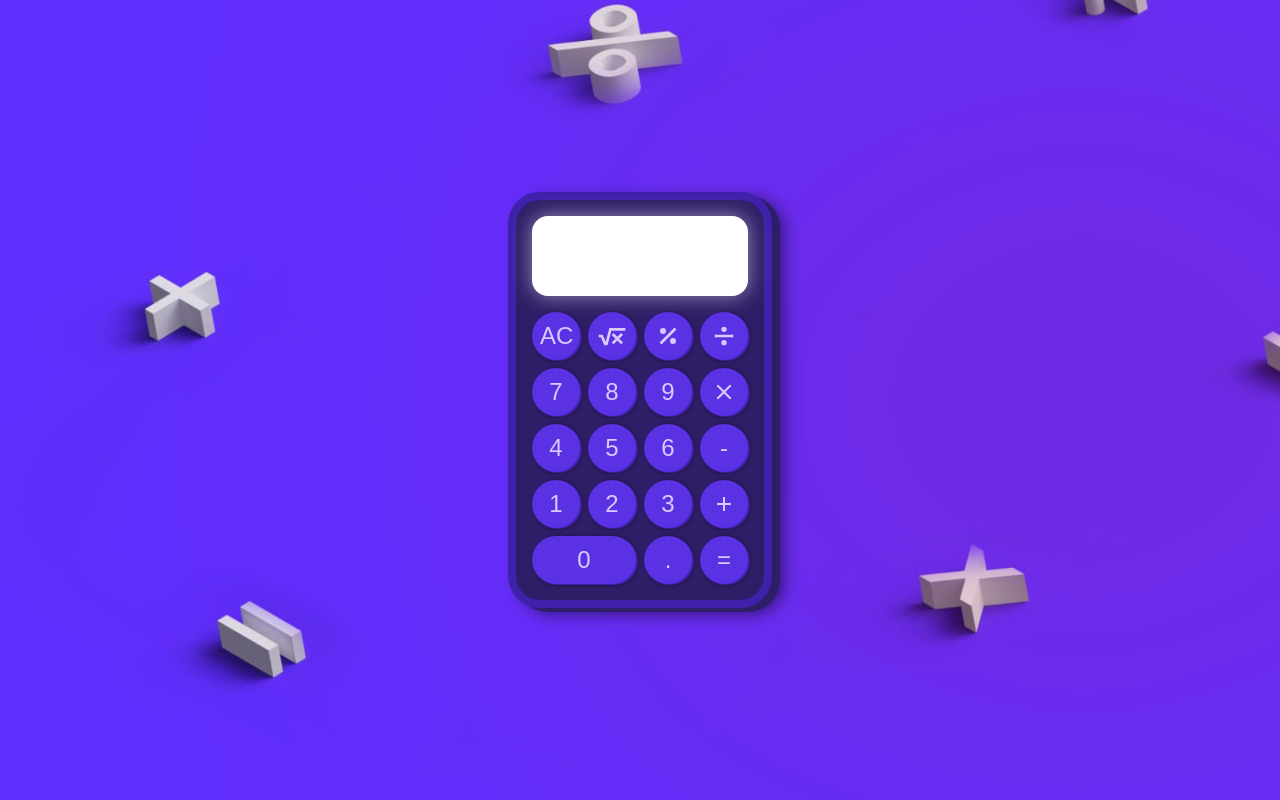
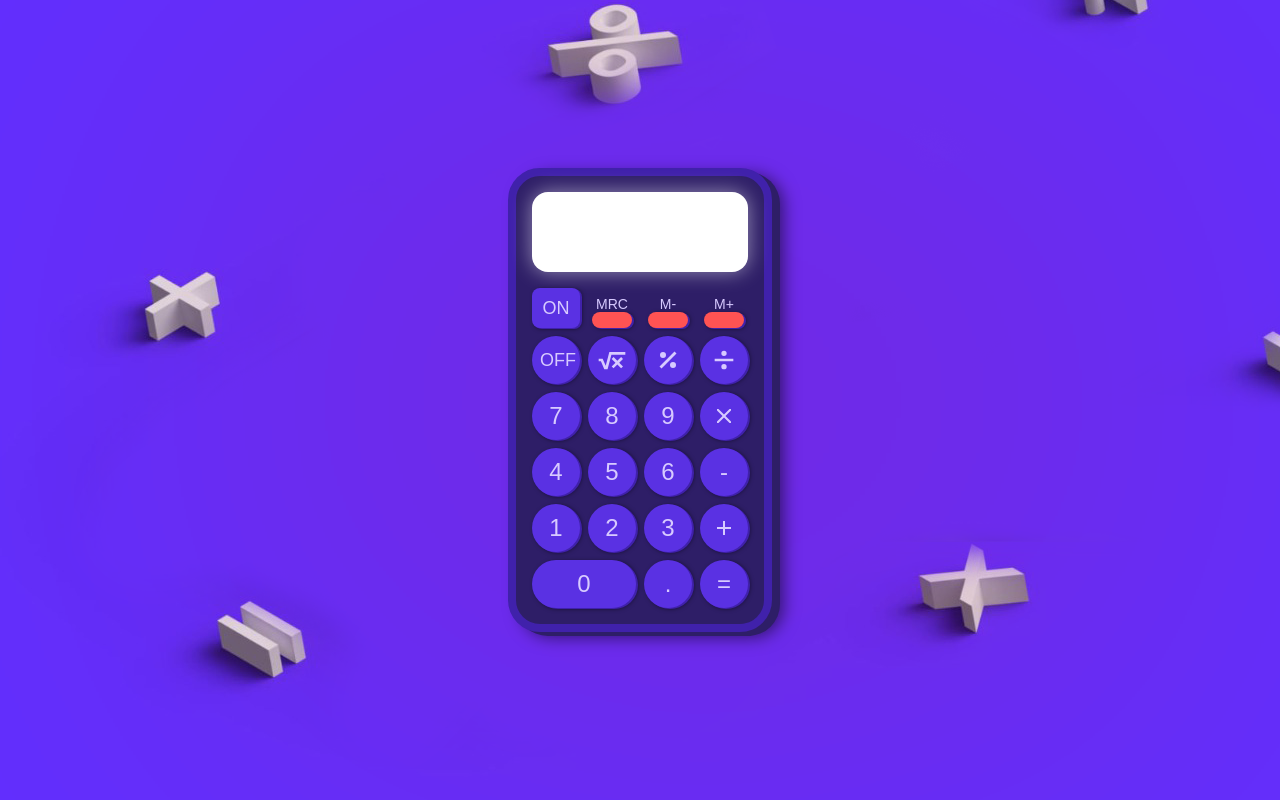
Before and after one commit to MatheusTG/calculator-aps, a website built with Vite: page index.html in a window 1280 px wide. Both pictures are taken after a click on the button 612 px from the left and 336 px from the top of the page. Built offline with nearby package versions, Linux system fonts and the light colour scheme.

Commit message:
class Keybord

```diff
--- a/index.html
+++ b/index.html
@@ -13,56 +13,73 @@
 <body>
   <article class="wrapper">
     <div class="calculator">
-      <div class="display"></div>
+      <div class="display display-on"></div>
       <div class="button-container">
-        <button class="button">AC</button>
-        <button class="button">
-          <svg xmlns="http://www.w3.org/2000/svg" viewBox="0 0 24 24">
+        <button class="button button-on-ce button-long-text" data-value="ON/CE" data-button="CONTROLADOR">
+          ON
+        </button>
+
+        <div class="button-function-container">
+          <span>MRC</span>
+          <button class="button button-function" data-value="MRC" data-button="CONTROLADOR" />
+        </div>
+        <div class="button-function-container">
+          <span>M-</span>
+          <button class="button button-function" data-value="M-" data-button="CONTROLADOR" />
+        </div>
+        <div class="button-function-container">
+          <span>M+</span>
+          <button class="button button-function" data-value="M+" data-button="CONTROLADOR" />
+        </div>
+
+        <button class="button button-long-text" data-value="OFF" data-button="CONTROLADOR">OFF</button>
+        <button class="button" data-value="SQUARE-ROOT" data-button="OPERACAO">
+          <svg data-img="true" xmlns="http://www.w3.org/2000/svg" viewBox="0 0 24 24">
             <title>square-root</title>
-            <path fill="var(--purple-100)" d="M11.76,16.83L14.59,14L11.76,11.17L13.17,9.76L16,12.59L18.83,9.76L20.24,11.17L17.41,14L20.24,16.83L18.83,18.24L16,15.41L13.17,18.24L11.76,16.83M2,11H5V11H5L7.29,16.4L10,6H22V8H11.55L8.68,19H6.22L3.68,13H2V11Z" />
+            <path data-img="true" fill="var(--purple-100)" d="M11.76,16.83L14.59,14L11.76,11.17L13.17,9.76L16,12.59L18.83,9.76L20.24,11.17L17.41,14L20.24,16.83L18.83,18.24L16,15.41L13.17,18.24L11.76,16.83M2,11H5V11H5L7.29,16.4L10,6H22V8H11.55L8.68,19H6.22L3.68,13H2V11Z" />
           </svg>
         </button>
-        <button class="button">
-          <svg xmlns="http://www.w3.org/2000/svg" viewBox="0 0 24 18" width="24" height="24">
+        <button class="button" data-value="PERCENT" data-button="OPERACAO">
+          <svg data-img="true" xmlns="http://www.w3.org/2000/svg" viewBox="0 0 24 18" width="24" height="24">
             <title>percent</title>
-            <path fill="var(--purple-100)" d="M18.5,3.5L3.5,18.5L5.5,20.5L20.5,5.5M7,4A3,3 0 0,0 4,7A3,3 0 0,0 7,10A3,3 0 0,0 10,7A3,3 0 0,0 7,4M17,14A3,3 0 0,0 14,17A3,3 0 0,0 17,20A3,3 0 0,0 20,17A3,3 0 0,0 17,14Z" />
+            <path data-img="true" fill="var(--purple-100)" d="M18.5,3.5L3.5,18.5L5.5,20.5L20.5,5.5M7,4A3,3 0 0,0 4,7A3,3 0 0,0 7,10A3,3 0 0,0 10,7A3,3 0 0,0 7,4M17,14A3,3 0 0,0 14,17A3,3 0 0,0 17,20A3,3 0 0,0 20,17A3,3 0 0,0 17,14Z" />
           </svg>
         </button>
-        <button class="button">
-          <svg xmlns="http://www.w3.org/2000/svg" viewBox="0 0 24 24">
+        <button class="button" data-value="DIVISION" data-button="OPERACAO">
+          <svg data-img="true" xmlns="http://www.w3.org/2000/svg" viewBox="0 0 24 24">
             <title>division</title>
-            <path fill="var(--purple-100)" d="M19,13H5V11H19V13M12,5A2,2 0 0,1 14,7A2,2 0 0,1 12,9A2,2 0 0,1 10,7A2,2 0 0,1 12,5M12,15A2,2 0 0,1 14,17A2,2 0 0,1 12,19A2,2 0 0,1 10,17A2,2 0 0,1 12,15Z" />
+            <path data-img="true" fill="var(--purple-100)" d="M19,13H5V11H19V13M12,5A2,2 0 0,1 14,7A2,2 0 0,1 12,9A2,2 0 0,1 10,7A2,2 0 0,1 12,5M12,15A2,2 0 0,1 14,17A2,2 0 0,1 12,19A2,2 0 0,1 10,17A2,2 0 0,1 12,15Z" />
           </svg>
         </button>
 
-        <button class="button">7</button>
-        <button class="button">8</button>
-        <button class="button">9</button>
-        <button class="button">
-          <svg xmlns="http://www.w3.org/2000/svg" viewBox="0 0 24 18" width="24" height="24">
+        <button class="button" data-value="7" data-button="NUMERICO">7</button>
+        <button class="button" data-value="8" data-button="NUMERICO">8</button>
+        <button class="button" data-value="9" data-button="NUMERICO">9</button>
+        <button class="button" data-value="MULTIPLICATION" data-button="OPERACAO">
+          <svg data-img="true" xmlns="http://www.w3.org/2000/svg" viewBox="0 0 24 18" width="24" height="24">
             <title>window-close</title>
-            <path fill="var(--purple-100)" d="M13.46,12L19,17.54V19H17.54L12,13.46L6.46,19H5V17.54L10.54,12L5,6.46V5H6.46L12,10.54L17.54,5H19V6.46L13.46,12Z" />
+            <path data-img="true" fill="var(--purple-100)" d="M13.46,12L19,17.54V19H17.54L12,13.46L6.46,19H5V17.54L10.54,12L5,6.46V5H6.46L12,10.54L17.54,5H19V6.46L13.46,12Z" />
           </svg>
         </button>
 
-        <button class="button">4</button>
-        <button class="button">5</button>
-        <button class="button">6</button>
-        <button class="button">-</button>
+        <button class="button" data-value="4" data-button="NUMERICO">4</button>
+        <button class="button" data-value="5" data-button="NUMERICO">5</button>
+        <button class="button" data-value="6" data-button="NUMERICO">6</button>
+        <button class="button" data-value="-" data-button="operacao">-</button>
 
-        <button class="button">1</button>
-        <button class="button">2</button>
-        <button class="button">3</button>
-        <button class="button">
-          <svg xmlns="http://www.w3.org/2000/svg" viewBox="0 0 24 18" width="24" height="24">
+        <button class="button" data-value="1" data-button="NUMERICO">1</button>
+        <button class="button" data-value="2" data-button="NUMERICO">2</button>
+        <button class="button" data-value="3" data-button="NUMERICO">3</button>
+        <button class="button" data-value="SOMA" data-button="OPERACAO">
+          <svg data-img="true" xmlns="http://www.w3.org/2000/svg" viewBox="0 0 24 18" width="24" height="24">
             <title>plus</title>
-            <path fill="var(--purple-100)" d="M19,13H13V19H11V13H5V11H11V5H13V11H19V13Z" />
+            <path data-img="true" fill="var(--purple-100)" d="M19,13H13V19H11V13H5V11H11V5H13V11H19V13Z" />
           </svg>
         </button>
 
-        <button class="button col-span-2">0</button>
-        <button class="button">.</button>
-        <button class="button">=</button>
+        <button class="button col-span-2" data-value="0" data-button="NUMERICO">0</button>
+        <button class="button" data-value="." data-button="CONTROLADOR">.</button>
+        <button class="button" data-value="EQUAL" data-button="CONTROLADOR">=</button>
       </div>
     </div>
   </article>
--- a/src/css/calculator.css
+++ b/src/css/calculator.css
@@ -19,6 +19,9 @@
   width: 100%;
   height: 80px;
   border-radius: 1rem;
+}
+
+.display-on {
   box-shadow: 0px 0px 20px var(--shadow-color-light);
 }
 
@@ -44,7 +47,42 @@
   font-size: 1.5rem;
 }
 
-.button:hover {
+.button-on-ce {
+  width: 3rem;
+  height: 2.5rem;
+  padding: 0.5rem;
+  border-radius: 0.5rem;
+}
+
+.button-long-text {
+  font-size: 1.125rem !important;
+}
+
+.button-function-container {
+  display: flex;
+  flex-direction: column;
+  align-items: center;
+  justify-content: flex-end;
+}
+
+.button-function-container span {
+  color: var(--purple-100);
+  font-size: 0.875rem;
+}
+
+.button-function {
+  align-self: center;
+
+  background-color: rgb(255, 83, 83);
+
+  width: 2.5rem;
+  height: 1rem;
+  border-radius: 1.5rem;
+}
+
+.button:hover,
+.button-on-ce:hover,
+.button-function:hover {
   box-shadow: none;
   background-color: var(--purple-600);
 }
--- a/src/css/global.css
+++ b/src/css/global.css
@@ -16,6 +16,7 @@
   margin: 0px;
   padding: 0px;
   box-sizing: border-box;
+  font-family: Arial, Helvetica, sans-serif;
 }
 
 button {
@@ -25,7 +26,6 @@ button {
 .wrapper {
   width: 100vw;
   height: 100vh;
-  /* background: linear-gradient(100deg, var(--purple-300), var(--purple-600)); */
   background-image: url("../img/math.png");
   background-position: -80px -180px;
   overflow: hidden;
--- a/src/main.ts
+++ b/src/main.ts
@@ -1 +1,10 @@
 import "./style.css";
+import { Cpu } from "./ts/Cpu";
+import { Keyboard } from "./ts/Keyboard";
+
+const cpu = new Cpu();
+new Keyboard("[data-button]", cpu);
+
+// DIGIT
+// OPERATION
+// CONTROLLER
--- /dev/null
+++ b/src/ts/Caculator.ts
@@ -0,0 +1,3 @@
+export class Calculadora {
+  constructor() {}
+}
--- /dev/null
+++ b/src/ts/Cpu.ts
@@ -0,0 +1,7 @@
+export class Cpu {
+  constructor() {
+
+  }
+
+
+}
--- /dev/null
+++ b/src/ts/Display.ts
@@ -0,0 +1,3 @@
+export class Tela {
+  constructor() {}
+}
--- /dev/null
+++ b/src/ts/Keyboard.ts
@@ -0,0 +1,55 @@
+import { Cpu } from "./Cpu";
+
+type TipoTeclas = "NUMERICO" | "OPERACAO" | "CONTROLADOR";
+
+export class Keyboard {
+  buttons: HTMLButtonElement[];
+  Cpu: Cpu;
+  constructor(buttonSelector: string, Cpu: Cpu) {
+    const buttons =
+      document.querySelectorAll<HTMLButtonElement>(buttonSelector);
+    // Convertendo a NodeList para lista
+    this.buttons = Array.from(buttons);
+    this.Cpu = Cpu;
+
+    this.bindEvents();
+    this.addKeyEvents();
+  }
+
+  adicionarFuncoes(tipo: TipoTeclas) {
+    switch (tipo) {
+      case "NUMERICO":
+        return 2;
+    }
+  }
+
+  onPress(event: MouseEvent) {
+    let button = event.target;
+
+    if (button instanceof SVGElement && button.dataset.img) {
+      // Caso o item clicado seja na verdade o path de um svg ou um svg
+      if (button.parentElement instanceof SVGElement) {
+        button = button.parentElement.parentElement;
+      } else {
+        button = button.parentElement;
+      }
+    }
+
+    if (button instanceof HTMLButtonElement && button.dataset.button) {
+      // @ts-ignore
+      this.adicionarFuncoes(button.dataset.button);
+      console.log(button.dataset.button, "=>", button.dataset.value);
+    }
+  }
+
+  bindEvents() {
+    this.onPress = this.onPress.bind(this);
+  }
+
+  addKeyEvents() {
+    // Colocando evento de click em todos os botões
+    this.buttons.forEach((button) => {
+      button.addEventListener("click", this.onPress);
+    });
+  }
+}
```
Also changed, not shown: src/img/percent.svg (added).
